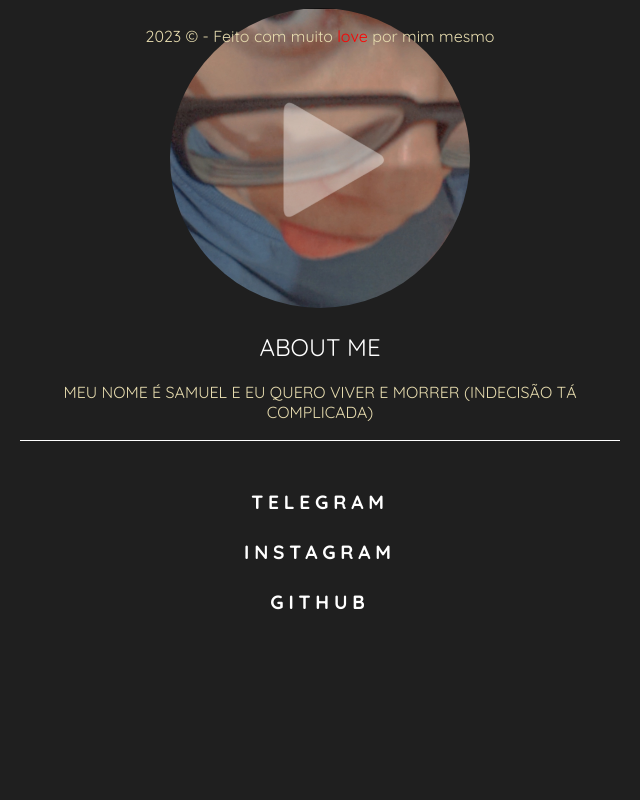
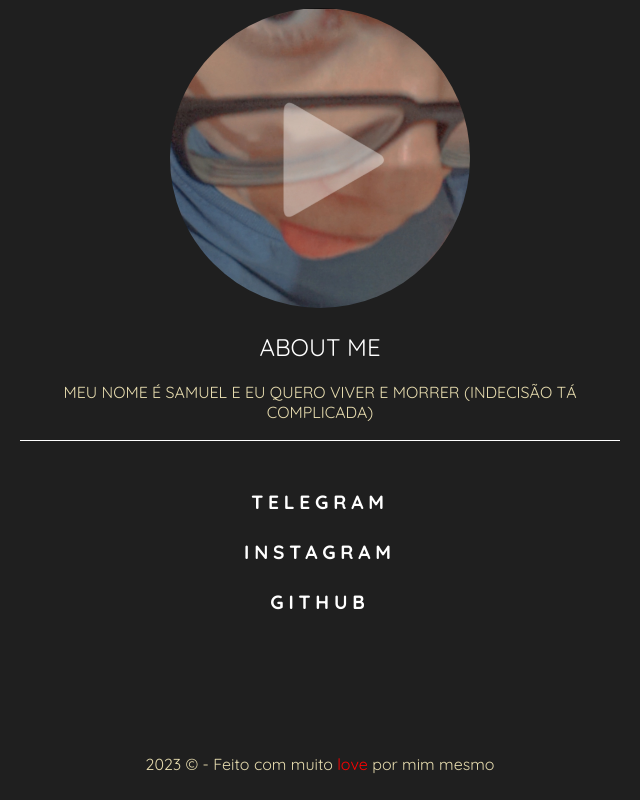
Before and after one commit to namahee/namahee.github.io, a plain HTML site: page index.html in a window 1280 px wide. Shown: the whole page, without its empty margins (320-960 px from the left). Drawn offline with Linux system fonts and the light colour scheme.

Commit message:
Update style.css

```diff
--- a/style.css
+++ b/style.css
@@ -96,7 +96,7 @@ body .main #content p:last-child {
 #copyrights {
     position: absolute;
     width: 100%;
-    botton: 0;
+    bottom: 0;
     color: #e6dbae;
     font-family: "Quicksand", sans-serif;
     text-align: center;
```
